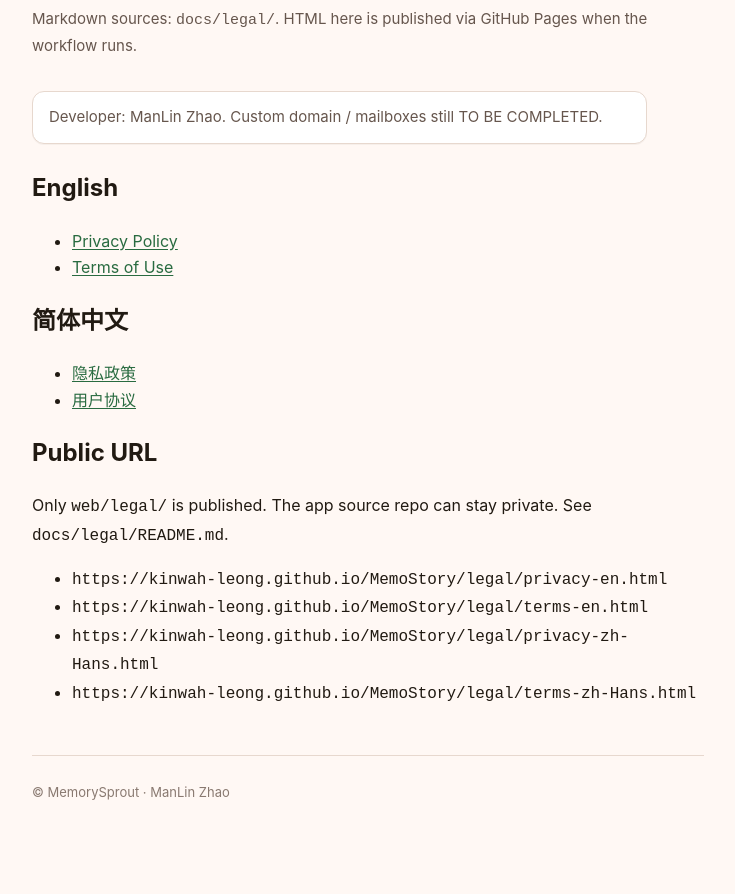
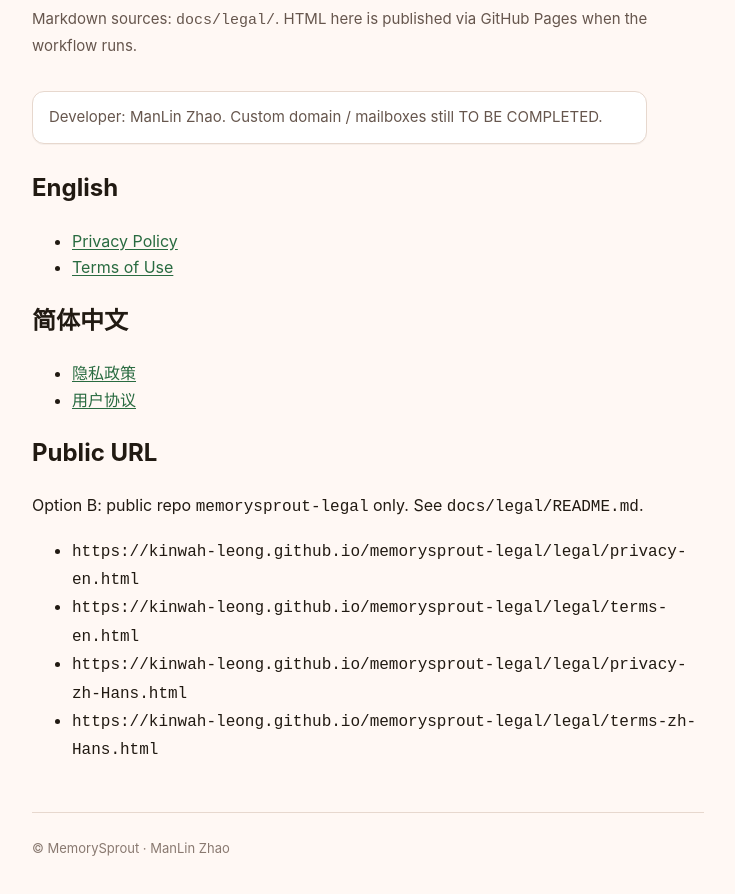
Before and after one commit to kinwah-leong/memorysprout-legal, a plain HTML site: page legal/index.html in a window 1280 px wide. Shown: the part 154-1048 px from the top of the page, without its empty margins (272-1007 px from the left). Before the commit the page ends 1027 px from the top, so only its background shows below. Drawn offline with Linux system fonts and the light colour scheme.

Commit message:
Refresh legal HTML from MemorySprout generator

```diff
--- a/legal/index.html
+++ b/legal/index.html
@@ -32,12 +32,12 @@
         <li><a href="./terms-zh-Hans.html">用户协议</a></li>
       </ul>
       <h2>Public URL</h2>
-      <p>Only <code>web/legal/</code> is published. The app source repo can stay private. See <code>docs/legal/README.md</code>.</p>
+      <p>Option B: public repo <code>memorysprout-legal</code> only. See <code>docs/legal/README.md</code>.</p>
       <ul>
-        <li><code>https://kinwah-leong.github.io/MemoStory/legal/privacy-en.html</code></li>
-        <li><code>https://kinwah-leong.github.io/MemoStory/legal/terms-en.html</code></li>
-        <li><code>https://kinwah-leong.github.io/MemoStory/legal/privacy-zh-Hans.html</code></li>
-        <li><code>https://kinwah-leong.github.io/MemoStory/legal/terms-zh-Hans.html</code></li>
+        <li><code>https://kinwah-leong.github.io/memorysprout-legal/legal/privacy-en.html</code></li>
+        <li><code>https://kinwah-leong.github.io/memorysprout-legal/legal/terms-en.html</code></li>
+        <li><code>https://kinwah-leong.github.io/memorysprout-legal/legal/privacy-zh-Hans.html</code></li>
+        <li><code>https://kinwah-leong.github.io/memorysprout-legal/legal/terms-zh-Hans.html</code></li>
       </ul>
       <footer class="footer">
         <p>© MemorySprout · ManLin Zhao</p>
```
